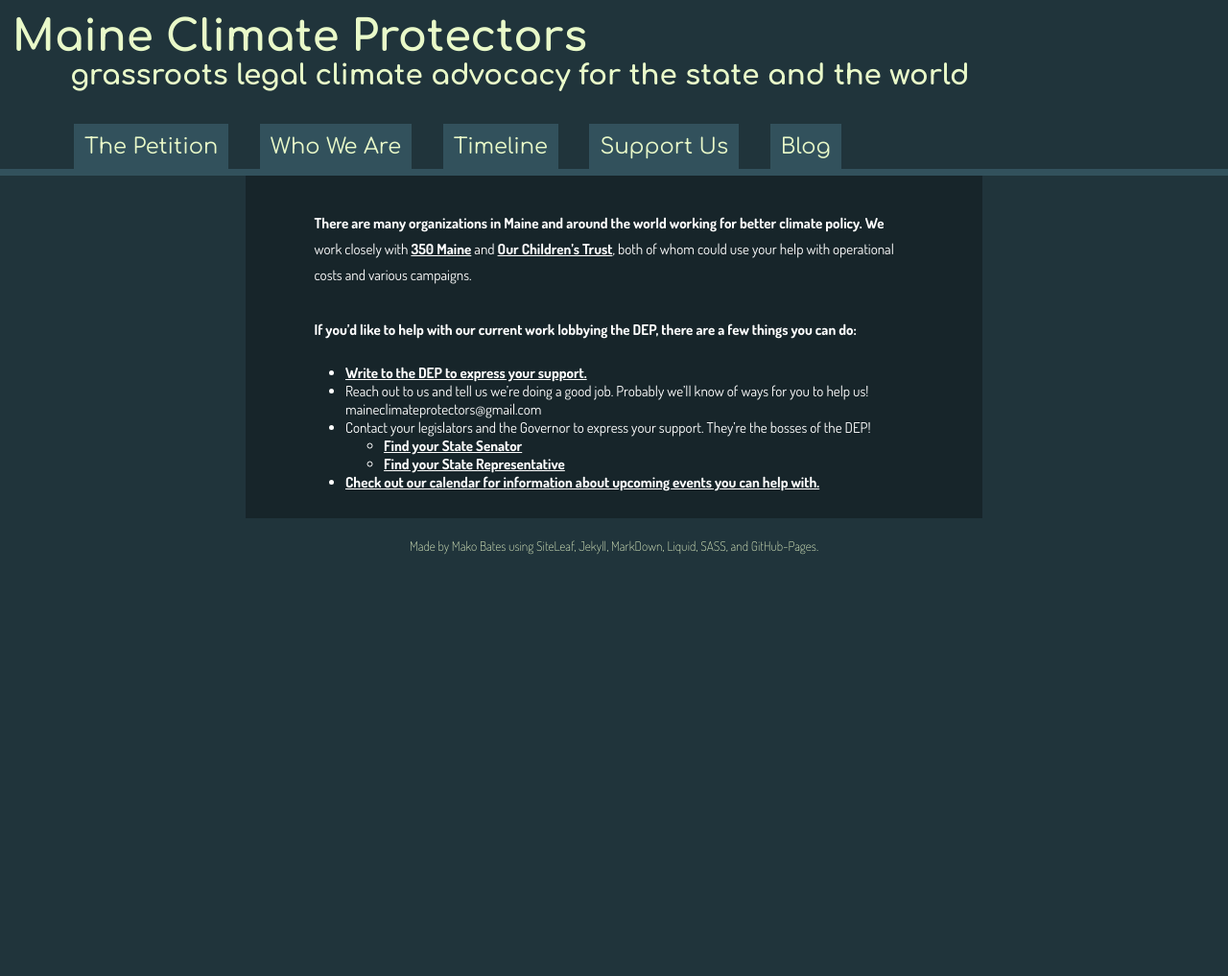
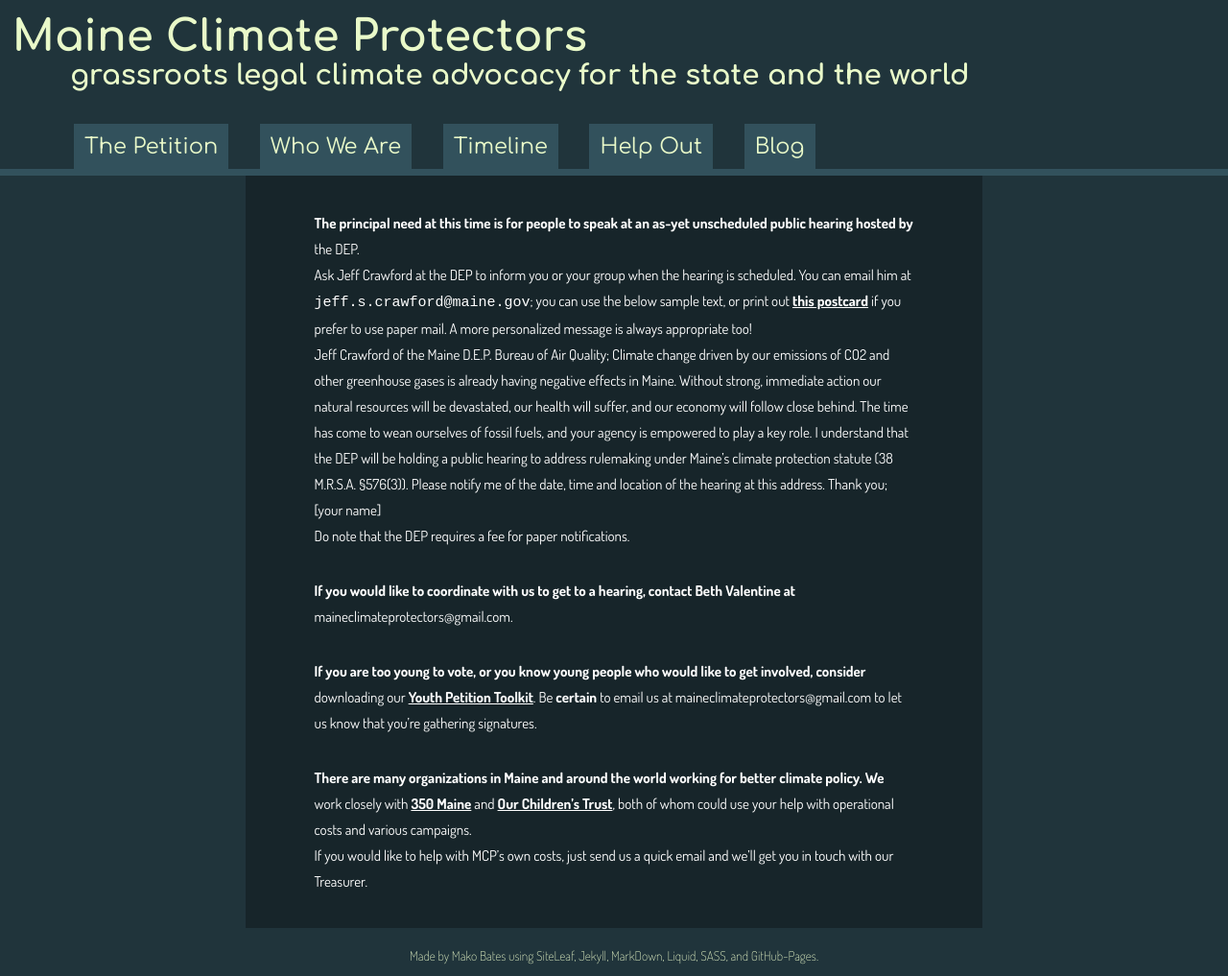
Before and after one commit to ShapeOfMatter/maine-climate-protectors, a Jekyll site: the page built from support.markdown, in a window 1280 px wide. Shown: the whole page at 96% size. Built offline with Jekyll 4.4.1, drawn with Linux system fonts in a browser that asks for light colours; before the commit the page ends 900 px from its top, so only the background shows below that.

Commit message:
Updated Postcard To Dep 20180202a and 3 other files

```diff
--- a/_includes/header.html
+++ b/_includes/header.html
@@ -14,7 +14,7 @@
     <a href="{{ "/timeline/" | relative_url }}">Timeline</a>
   </span>
   <span class="nav_item">
-    <a href="{{ "/support/" | relative_url }}">Support Us</a>
+    <a href="{{ "/support/" | relative_url }}">Help Out</a>
   </span>
   <span class="nav_item">
     <a href="{{ "/posts/" | relative_url }}">Blog</a>
--- a/support.markdown
+++ b/support.markdown
@@ -3,12 +3,18 @@ title: Support MCP
 date: 2017-12-13 15:14:00 -05:00
 ---
 
+The principal need at this time is for people to speak at an as-yet unscheduled public hearing hosted by the DEP.
+Ask Jeff Crawford at the DEP to inform you or your group when the hearing is scheduled. You can email him at `jeff.s.crawford@maine.gov`; you can use the below sample text, or print out [this postcard]({{ "/uploads/postcard%20to%20dep%2020180202a.pdf" | relative_url }}) if you prefer to use paper mail. A more personalized message is always appropriate too!
+    Jeff Crawford of the Maine D.E.P. Bureau of Air Quality;
+    Climate change driven by our emissions of CO2 and other greenhouse gases is already having negative effects in Maine. Without strong, immediate action our natural resources will be devastated, our health will suffer, and our economy will follow close behind. The time has come to wean ourselves of fossil fuels, and your agency is empowered to play a key role.
+    I understand that the DEP will be holding a public hearing to address rulemaking under Maine's climate protection statute (38  M.R.S.A. §576(3)). Please notify me of the date, time and location of the hearing at this address.
+    Thank you;
+    [your name]
+Do note that the DEP requires a fee for paper notifications.
+
+If you would like to coordinate with us to get to a hearing, contact Beth Valentine at {{ site.contact_email }}.
+
+If you are too young to vote, or you know young people who would like to get involved, consider downloading our [Youth Petition Toolkit]({{ "/uploads/Youth%20Toolkit%20v1%20(2).docx" | relative_url }}). Be **certain** to email us at {{ site.contact_email }} to let us know that you're gathering signatures.
+
 There are many organizations in Maine and around the world working for better climate policy. We work closely with [350 Maine](http://www.350maine.org/donate) and [Our Children's Trust](https://www.ourchildrenstrust.org/donate/), both of whom could use your help with operational costs and various campaigns.
-
-If you'd like to help with our current work lobbying the DEP, there are a few things you can do:
- + [Write to the DEP to express your support.]({{ "/posts/write-to-the-dep/" | relative_url }})
- + Reach out to us and tell us we're doing a good job. Probably we'll know of ways for you to help us! {{ site.contact_email }}
- + Contact your legislators and the Governor to express your support. They're the bosses of the DEP!
-    - [Find your State Senator](https://mainelegislature.org/senate/find-your-state-senator/9392)
-    - [Find your State Representative](https://mainelegislature.org/house/townlist.htm)
- + [Check out our calendar for information about upcoming events you can help with.]({{ "/timeline" | relative_url }})
+If you would like to help with MCP's own costs, just send us a quick email and we'll get you in touch with our Treasurer.
```
Also changed, not shown: 2 other files.
